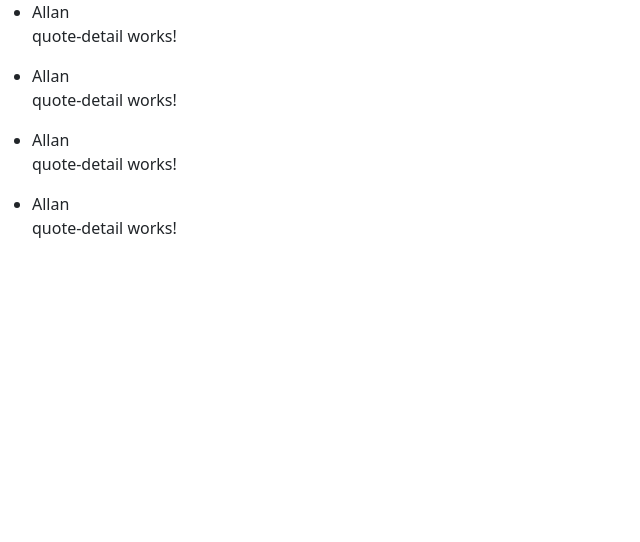
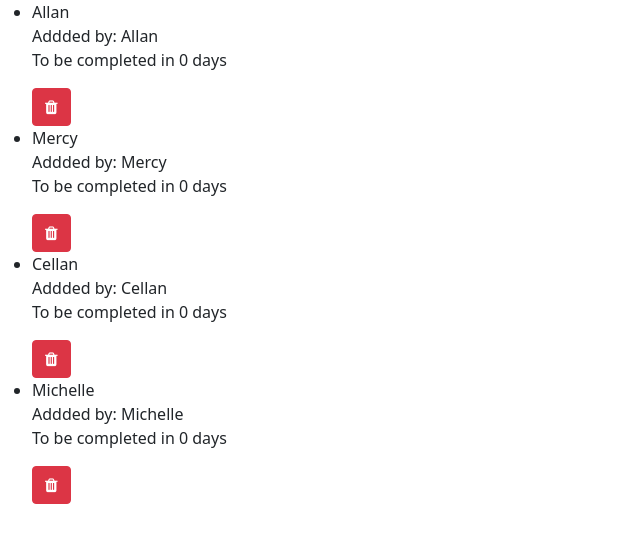
Before and after one commit to allanlimo02/Quote-App, an Angular app: page / in a window 1280 px wide. Shown: the top 542 px of the page, without its empty margins (0-640 px from the left). Built offline with nearby package versions, Linux system fonts and the light colour scheme.

Commit message:
Generated forms

```diff
--- a/src/app/app.module.ts
+++ b/src/app/app.module.ts
@@ -5,12 +5,16 @@ import { AppRoutingModule } from './app-routing.module';
 import { AppComponent } from './app.component';
 import { QuoteComponent } from './quote/quote.component';
 import { QuoteDetailComponent } from './quote-detail/quote-detail.component';
+import { DateCountPipe } from './date-count.pipe';
+import { MainFormComponent } from './main-form/main-form.component';
 
 @NgModule({
   declarations: [
     AppComponent,
     QuoteComponent,
-    QuoteDetailComponent
+    QuoteDetailComponent,
+    DateCountPipe,
+    MainFormComponent
   ],
   imports: [
     BrowserModule,
--- /dev/null
+++ b/src/app/date-count.pipe.ts
@@ -0,0 +1,21 @@
+import { Pipe, PipeTransform } from '@angular/core';
+
+@Pipe({
+  name: 'dateCount'
+})
+export class DateCountPipe implements PipeTransform {
+
+  transform(value: any): number {
+    let today:Date = new Date();
+    let todayWithNoTime:any = new Date(today.getFullYear(), today.getMonth(), today.getDate())
+    var dateDifference = Math.abs(value - todayWithNoTime)
+    const secondsInDay = 86400;
+    var dateDifferenceSeconds = dateDifference*0.001;
+    var dateCounter = dateDifferenceSeconds/secondsInDay;
+    // if (dateCounter >= 1 && value > todayWithNoTime){
+    //   return dateCounter;
+    // }else
+     return 0;
+  }
+
+}
--- /dev/null
+++ b/src/app/main-form/main-form.component.html
@@ -0,0 +1 @@
+<p>main-form works!</p>
--- /dev/null
+++ b/src/app/main-form/main-form.component.ts
@@ -0,0 +1,15 @@
+import { Component, OnInit } from '@angular/core';
+
+@Component({
+  selector: 'app-main-form',
+  templateUrl: './main-form.component.html',
+  styleUrls: ['./main-form.component.css']
+})
+export class MainFormComponent implements OnInit {
+
+  constructor() { }
+
+  ngOnInit(): void {
+  }
+
+}
--- a/src/app/quote-detail/quote-detail.component.html
+++ b/src/app/quote-detail/quote-detail.component.html
@@ -1 +1,9 @@
-<p>quote-detail works!</p>
+<link rel="stylesheet" href="https://cdnjs.cloudflare.com/ajax/libs/font-awesome/4.7.0/css/font-awesome.min.css">
+<div>
+    <p>
+       Addded by: {{quote.name}} <br>
+       To be completed in {{quote.completeDate|dateCount}} days
+    </p>
+    <button class="btn btn-danger" (click)= 'quoteComplete(true)'><i class="fa fa-trash"></i></button>
+
+</div>
--- a/src/app/quote-detail/quote-detail.component.ts
+++ b/src/app/quote-detail/quote-detail.component.ts
@@ -1,4 +1,4 @@
-import { Component, OnInit, Input} from '@angular/core';
+import { Component, OnInit, Input, Output, EventEmitter} from '@angular/core';
 import { Quote } from '../quote';
 
 @Component({
@@ -9,6 +9,10 @@ import { Quote } from '../quote';
 export class QuoteDetailComponent implements OnInit {
 
   @Input() quote!: Quote;
+  @Output() isComplete = new EventEmitter<boolean>();
+  quoteComplete(complete:boolean){
+    this.isComplete.emit(complete);
+  }
 
   constructor() { }
 
--- a/src/app/quote.ts
+++ b/src/app/quote.ts
@@ -1,5 +1,5 @@
 export class Quote {
 
-    constructor(public quote: string,public author: string,public name: string, public completeDate: Date){
+    constructor(public index:number, public quote: string,public author: string,public name: string, public completeDate: Date){
     }
 }
--- a/src/app/quote/quote.component.html
+++ b/src/app/quote/quote.component.html
@@ -1,8 +1,9 @@
 <div>
     <ul>
-        <li *ngFor='let quote of quotes'>
+        <li *ngFor='let quote of quotes;let i = index'>
           {{quote.name}}
-          <app-quote-detail [quote]='quote'></app-quote-detail>
+          <app-quote-detail [quote]='quote' (isComplete) = 'completeQuote($event,i)'></app-quote-detail>
+          <!-- <app-quote-detail [quote]='quote'></app-quote-detail> -->
         </li>
       </ul>
 </div>
--- a/src/app/quote/quote.component.ts
+++ b/src/app/quote/quote.component.ts
@@ -9,11 +9,18 @@ import { Quote } from '../quote';
 export class QuoteComponent implements OnInit {
 
   quotes:Quote[]=[
-    {name:'Allan', author:'Chinua Achebe',quote:'We will die successfull',completeDate:new Date(2020,3,19)},
-    {name:'Allan', author:'Chinua Achebe',quote:'We will die successfull',completeDate:new Date(2020,3,19)},
-    {name:'Allan', author:'Chinua Achebe',quote:'We will die successfull',completeDate:new Date(2020,3,19)},
-    {name:'Allan', author:'Chinua Achebe',quote:'We will die successfull',completeDate:new Date(2020,3,19)}
+    {index:1 ,name:'Allan', author:'Chinua Achebe',quote:'We will die successfull',completeDate:new Date(2020,3,19)},
+    {index:2,name:'Mercy', author:'Chinua Achebe',quote:'We will die successfull',completeDate:new Date(2020,3,19)},
+    {index:3,name:'Cellan', author:'Chinua Achebe',quote:'We will die successfull',completeDate:new Date(2020,3,19)},
+    {index:4,name:'Michelle', author:'Chinua Achebe',quote:'We will die successfull',completeDate:new Date(2020,3,19)}
   ];
+
+    //
+    completeQuote(isComplete: boolean, index: number){
+      if (isComplete) {
+        this.quotes.splice(index,1);
+      }
+    }
   constructor() { }
 
   ngOnInit(): void {
```
Also changed, not shown: src/app/main-form/main-form.component.css (added), 2 other files (tests, documents, lock files or other folders).
